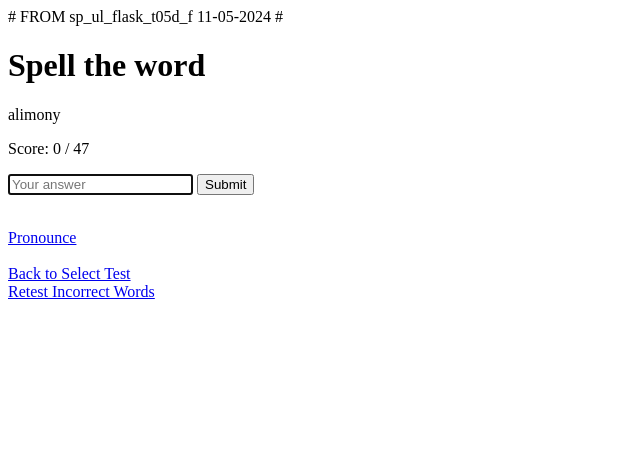
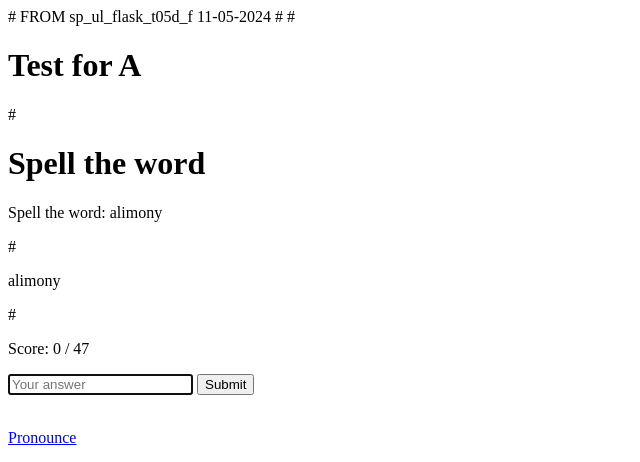
Before and after one commit to suasrp/flask-suasrp-repository-001, a Flask app: page /start_test/a in a window 1280 px wide. Shown: the top 462 px of the page, without its empty margins (0-640 px from the left). Run offline with Flask 3, Linux system fonts and the light colour scheme.

Commit message:
Update test.html 11-11-2024-1234pm
This template is used to display the current word being tested in an alphabet test. The user will type the word, and when they submit, it checks if the word is correct.

```diff
--- a/templates/test.html
+++ b/templates/test.html
@@ -6,16 +6,19 @@
 <head>
     <meta charset="UTF-8">
     <meta name="viewport" content="width=device-width, initial-scale=1.0">
-    <title>Test {{ letter.upper() }}</title>
+    <title>Test for {{ letter.upper() }}</title>
+    #<title>Test {{ letter.upper() }}</title>
 </head>
 <body>
-    <h1>Spell the word</h1>
+    <h1>Test for {{ letter.upper() }}</h1>
+    #<h1>Spell the word</h1>
 
     {% if current_word %}
-        <p>{{ current_word }}</p>
-        <p>Score: {{ session['correct_words'] }} / {{ session['total_words'] }}</p>
+        <p>Spell the word: {{ current_word }}</p>
+        #<p>{{ current_word }}</p>
+        #<p>Score: {{ session['correct_words'] }} / {{ session['total_words'] }}</p>
 
-        <form method="post">
+        <form method="POST">
             <!-- Automatically focus the cursor on the input box -->
             <input type="text" name="user_input" placeholder="Your answer" required autofocus>
             <input type="hidden" name="correct_word" value="{{ current_word }}">
@@ -38,9 +41,9 @@
     <!-- Link to go back to the Select Test page -->
     <a href="{{ url_for('select_test') }}">Back to Select Test</a>
 
-    <br>
+    #<br>
 
-    <a href="{{ url_for('retest_incorrect_words') }}">Retest Incorrect Words</a>
+    #<a href="{{ url_for('retest_incorrect_words') }}">Retest Incorrect Words</a>
 
 </body>
 </html>
```
